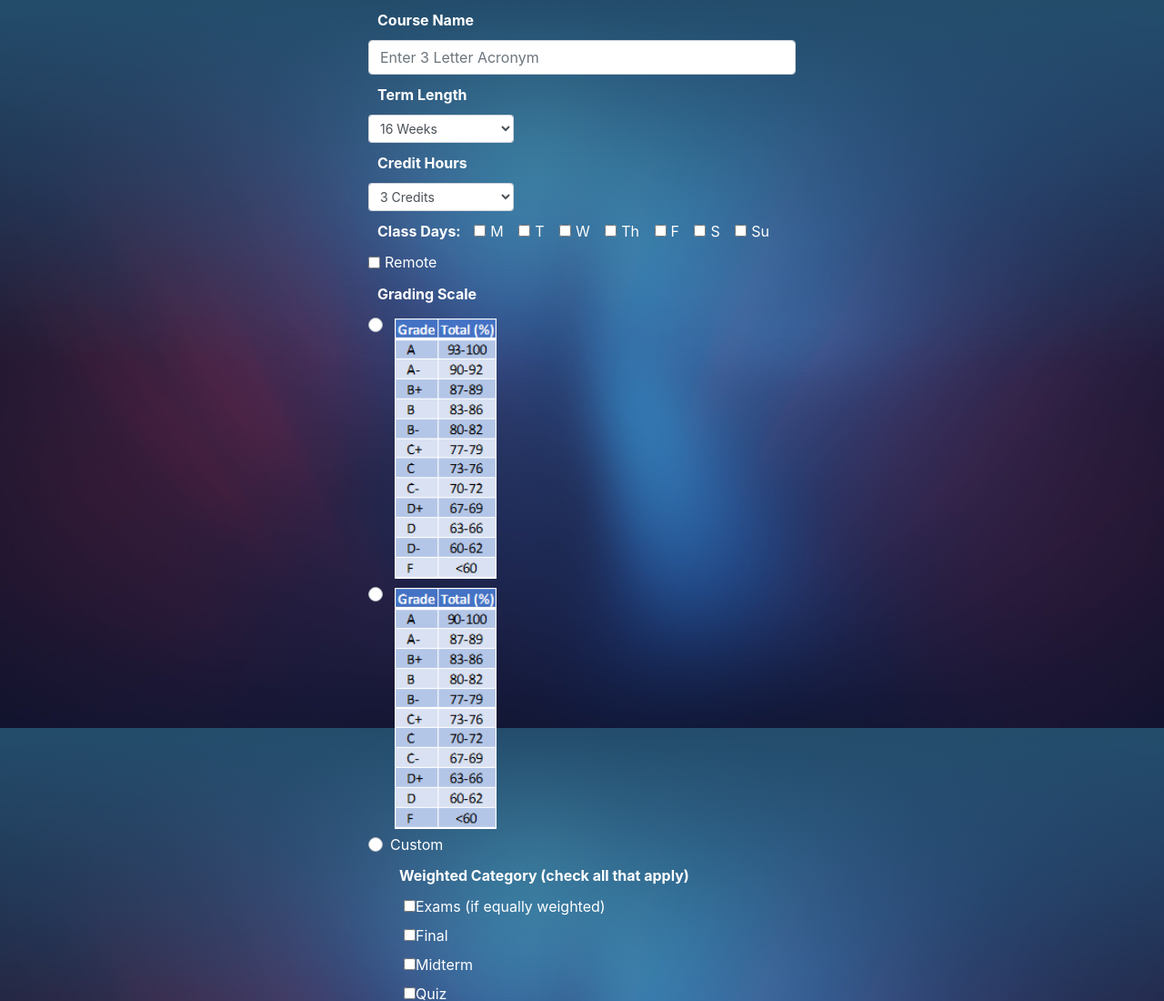
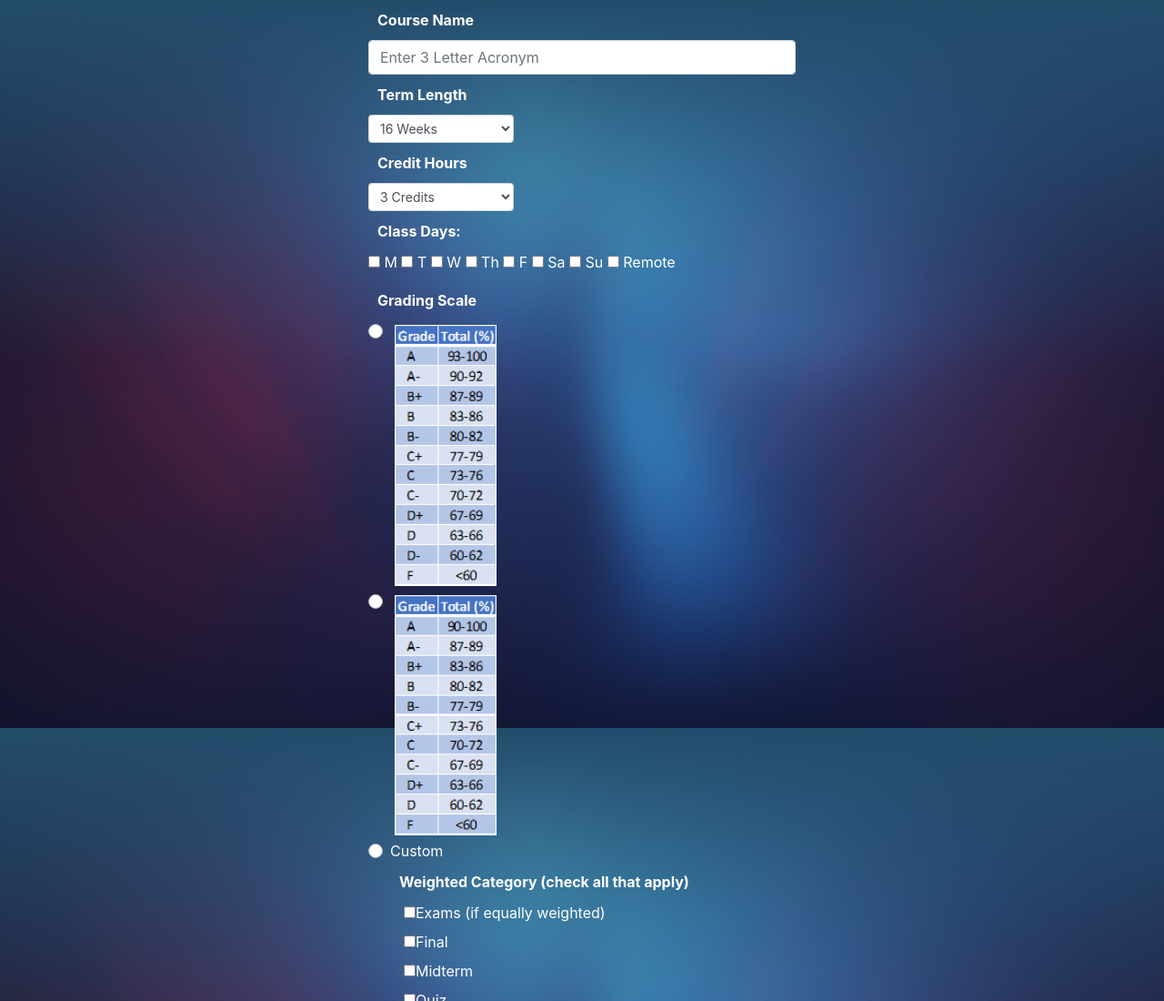
Before and after one commit to mSakib20/Firebase-practice-repo, a plain HTML site: page addcourse.html in a window 1280 px wide. Shown: the top 1100 px of the page at 91% size. Drawn offline with nearby package versions, Linux system fonts and the light colour scheme.

Commit message:
aquire checkbopx for days and stored in the dtbase

```diff
--- a/addcourse.html
+++ b/addcourse.html
@@ -24,44 +24,38 @@
     </select>
 
     <label id="header" for="text">Credit Hours</label>
-    <select id ="boxlength" class="form-control form-control-sm">
+    <select name="creditHours" id ="boxlength" class="form-control form-control-sm">
     <option>3 Credits</option>
     <option>4 Credits</option>
     </select>
 
     <div>
-      <label id="header" for="text">Class Days:</label>
-      <div class="form-check form-check-inline">
-      <input onclick="classDayCheck()" class="form-check-input" type="checkbox" id="inlineCheckbox1" value="Monday">
-      <label class="form-check-label" for="inlineCheckbox1">M</label>
-      </div>
-      <div class="form-check form-check-inline">
-      <input onclick="classDayCheck()" class="form-check-input" type="checkbox" id="inlineCheckbox2" value="Tuesday">
-      <label class="form-check-label" for="inlineCheckbox2">T</label>
-      </div>
-      <div class="form-check form-check-inline">
-      <input onclick="classDayCheck()" class="form-check-input" type="checkbox" id="inlineCheckbox3" value="Wednesday">
-      <label class="form-check-label" for="inlineCheckbox3">W</label>
-      </div>
-      <div class="form-check form-check-inline">
-      <input onclick="classDayCheck()" class="form-check-input" type="checkbox" id="inlineCheckbox4" value="Thursday">
-      <label class="form-check-label" for="inlineCheckbox4">Th</label>
-      </div>
-      <div class="form-check form-check-inline">
-      <input onclick="classDayCheck()" class="form-check-input" type="checkbox" id="inlineCheckbox5" value="Friday">
-      <label class="form-check-label" for="inlineCheckbox5">F</label>
-      </div>
-      <div class="form-check form-check-inline">
-      <input onclick="classDayCheck()" class="form-check-input" type="checkbox" id="inlineCheckbox6" value="Saturday">
-      <label class="form-check-label" for="inlineCheckbox6">S</label>
-      </div>
-      <div class="form-check form-check-inline">
-      <input onclick="classDayCheck()" class="form-check-input" type="checkbox" id="inlineCheckbox7" value="Sunday">
-      <label class="form-check-label" for="inlineCheckbox7">Su</label>
-      </div>
-      <div class="form-check form-check-inline">
-      <input onclick="classDayCheck()"class="form-check-input" type="checkbox" id="inlineCheckbox8" value="Sunday">
-      <label class="form-check-label" for="inlineCheckbox8">Remote</label>
+        <label id="header" for="text">Class Days:</label>
+        <div>
+          <input onclick="classDayCheck()" type="checkbox" id="day-0" value="Monday">
+          <label for="day-0">M</label>
+
+          <input onclick="classDayCheck()" type="checkbox" id="day-1" value="Tuesday">
+          <label for="day-1">T</label>
+
+          <input onclick="classDayCheck()" type="checkbox" id="day-2" value="Wednesday">
+          <label for="day-2">W</label>
+
+          <input onclick="classDayCheck()" type="checkbox" id="day-3" value="Thursday">
+          <label for="day-3">Th</label>
+
+          <input onclick="classDayCheck()" type="checkbox" id="day-4" value="Friday">
+          <label for="day-4">F</label>
+
+          <input onclick="classDayCheck()" type="checkbox" id="day-5" value="Saturday">
+          <label for="day-5">Sa</label>
+
+          <input onclick="classDayCheck()" type="checkbox" id="day-6" value="Sunday">
+          <label for="day-6">Su</label>
+
+          <input onclick="classDayCheck()" type="checkbox" id="day-7" value="Remote">
+          <label for="day-7">Remote</label>
+        </div>
     </div>
 
     <div>
--- a/dataManipulation.js
+++ b/dataManipulation.js
@@ -3,6 +3,24 @@ function addNewData(){
   //  e.preventDefault();
     courseName=document.getElementsByName('courseName')[0].value;
     termLength=document.getElementsByName('termLength')[0].value;
+    creditHours=document.getElementsByName('creditHours')[0].value;
+
+  // fetching DAYS
+
+    // Create an array to store the days that are checked
+    let checkedDays = [];
+
+    // Loop through each checkbox
+    for (let i = 0; i < 8; i++) {
+      // Get the checkbox element by its id
+      let checkbox = document.getElementById(`day-${i}`);
+
+      // If the checkbox is checked, add its value to the checkedDays array
+      if (checkbox.checked) {
+        checkedDays.push(checkbox.value);
+      }
+    }
+
     auth.onAuthStateChanged(function(user) {
       if (user) {
         // User is signed in.
@@ -12,7 +30,9 @@ function addNewData(){
 
         db.collection('users').doc(user.uid).collection('classes').doc(courseName).set({
           courseName: courseName,
-          termLength: termLength
+          termLength: termLength,
+          creditHours: creditHours,
+          classDays: checkedDays
 
         }).catch((error) => {
           // Firebase will use this to alert of its errors
--- a/index.js
+++ b/index.js
@@ -108,34 +108,34 @@ var firebaseConfig = {
 
     // Check if remote is CHECKED than rest of the days must be UNCHECKED
   function classDayCheck() {
-      if (document.getElementById("inlineCheckbox8").checked === true){
-        document.getElementById("inlineCheckbox1").checked = false;
-        document.getElementById("inlineCheckbox2").checked = false;
-        document.getElementById("inlineCheckbox3").checked = false;
-        document.getElementById("inlineCheckbox4").checked = false;
-        document.getElementById("inlineCheckbox5").checked = false;
-        document.getElementById("inlineCheckbox6").checked = false;
-        document.getElementById("inlineCheckbox7").checked = false;
+    if (document.getElementById("day-7").checked === true){
+      document.getElementById("day-0").checked = false;
+      document.getElementById("day-1").checked = false;
+      document.getElementById("day-2").checked = false;
+      document.getElementById("day-3").checked = false;
+      document.getElementById("day-4").checked = false;
+      document.getElementById("day-5").checked = false;
+      document.getElementById("day-6").checked = false;
     }
-      if (document.getElementById("inlineCheckbox1").checked === true){
-        document.getElementById("inlineCheckbox8").checked = false;
+    if (document.getElementById("day-0").checked === true){
+      document.getElementById("day-7").checked = false;
     }
-      if (document.getElementById("inlineCheckbox2").checked === true){
-        document.getElementById("inlineCheckbox8").checked = false;
+    if (document.getElementById("day-1").checked === true){
+      document.getElementById("day-7").checked = false;
     }
-      if (document.getElementById("inlineCheckbox3").checked === true){
-        document.getElementById("inlineCheckbox8").checked = false;
+    if (document.getElementById("day-2").checked === true){
+      document.getElementById("day-7").checked = false;
     }
-      if (document.getElementById("inlineCheckbox4").checked === true){
-        document.getElementById("inlineCheckbox8").checked = false;
+    if (document.getElementById("day-3").checked === true){
+      document.getElementById("day-7").checked = false;
     }
-      if (document.getElementById("inlineCheckbox5").checked === true){
-        document.getElementById("inlineCheckbox8").checked = false;
+    if (document.getElementById("day-4").checked === true){
+      document.getElementById("day-7").checked = false;
     }
-      if (document.getElementById("inlineCheckbox6").checked === true){
-        document.getElementById("inlineCheckbox8").checked = false;
+    if (document.getElementById("day-5").checked === true){
+      document.getElementById("day-7").checked = false;
     }
-      if (document.getElementById("inlineCheckbox7").checked === true){
-        document.getElementById("inlineCheckbox8").checked = false;
+    if (document.getElementById("day-6").checked === true){
+      document.getElementById("day-7").checked = false;
     }
   }
```
Lines whose indentation alone changed are shown as unchanged.
